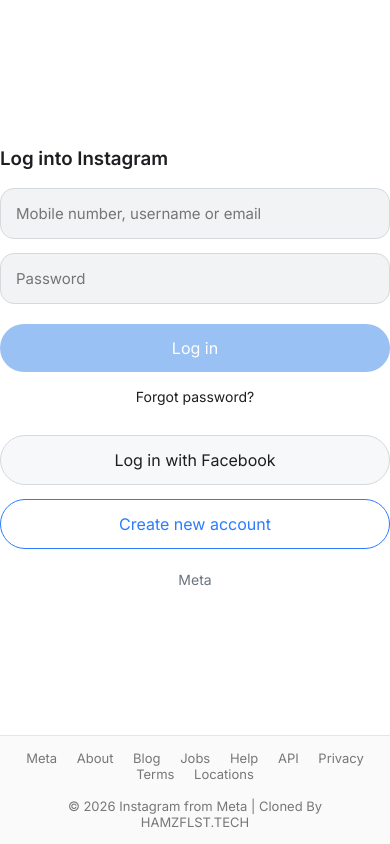
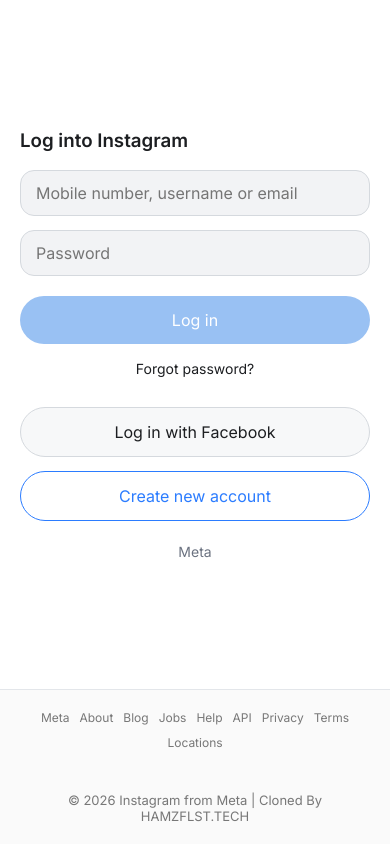
Before and after one commit to HAMZFLST-TECH/INSTAGRAM-LOGIN-PAGE, a plain HTML site: page index.html in a window 390 px wide. Drawn offline with Linux system fonts and the light colour scheme.

Commit message:
Add files via upload

```diff
--- a/style.css
+++ b/style.css
@@ -200,14 +200,44 @@
   color: #777;
 }
 
-/* MOBILE */
+/* MOBILE RESPONSIVENESS */
 
 @media (max-width: 900px) {
+
   .left {
     display: none;
   }
 
   .right {
     width: 100%;
+    padding: 20px;
+    display: flex;
+    justify-content: center;
+    align-items: center;
+  }
+
+  .login {
+    width: 100%;
+    max-width: 360px;
+    margin: 0 auto;
+  }
+
+
+  input {
+    font-size: 16px;
+    padding: 12px 15px;
+  }
+
+  .footer {
+    display: flex;
+    flex-wrap: wrap;
+    justify-content: center;
+    gap: 10px;
+    padding: 20px;
+  }
+
+  .footer a {
+    margin: 0;
+    font-size: 12px;
   }
 }
```
